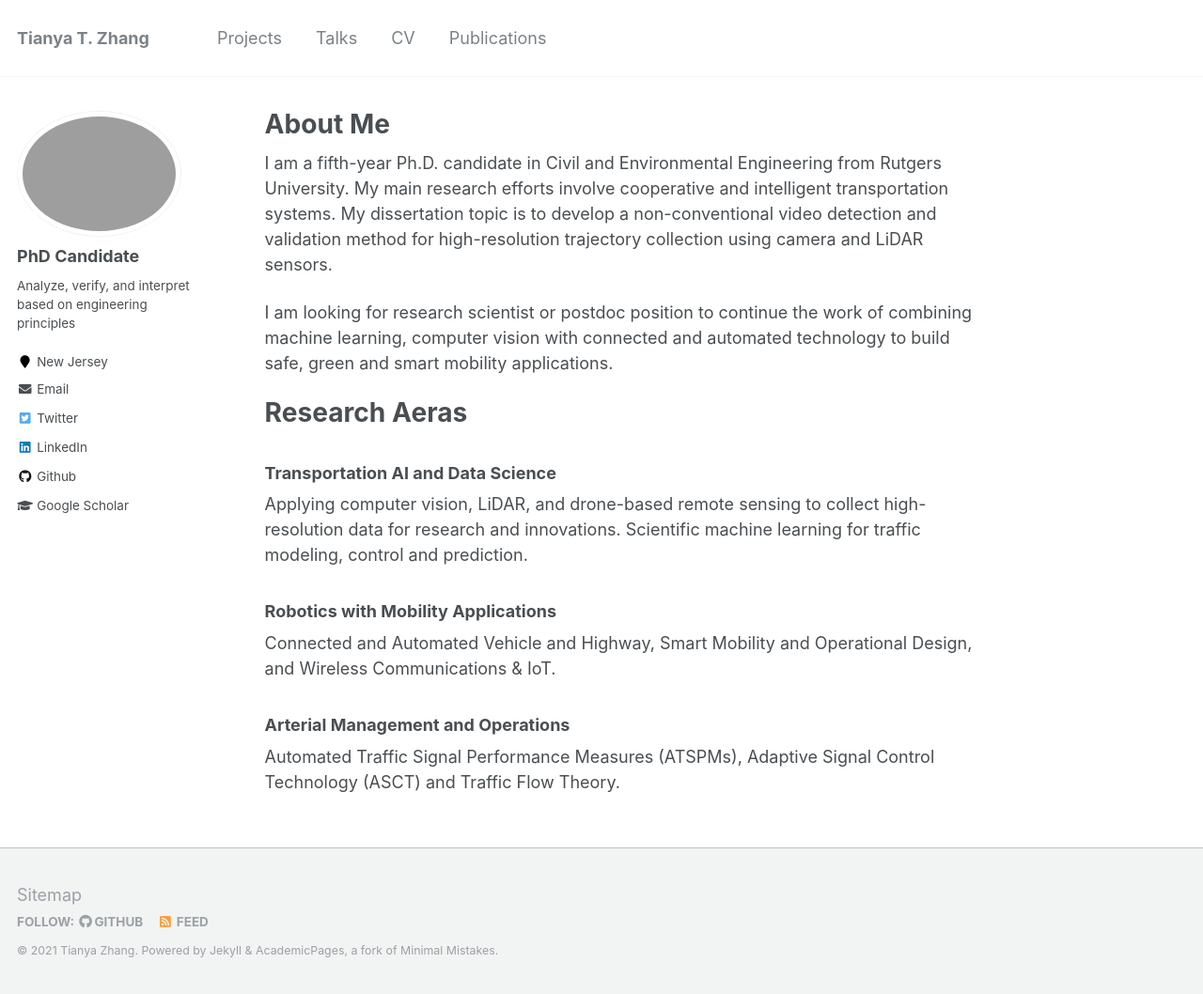
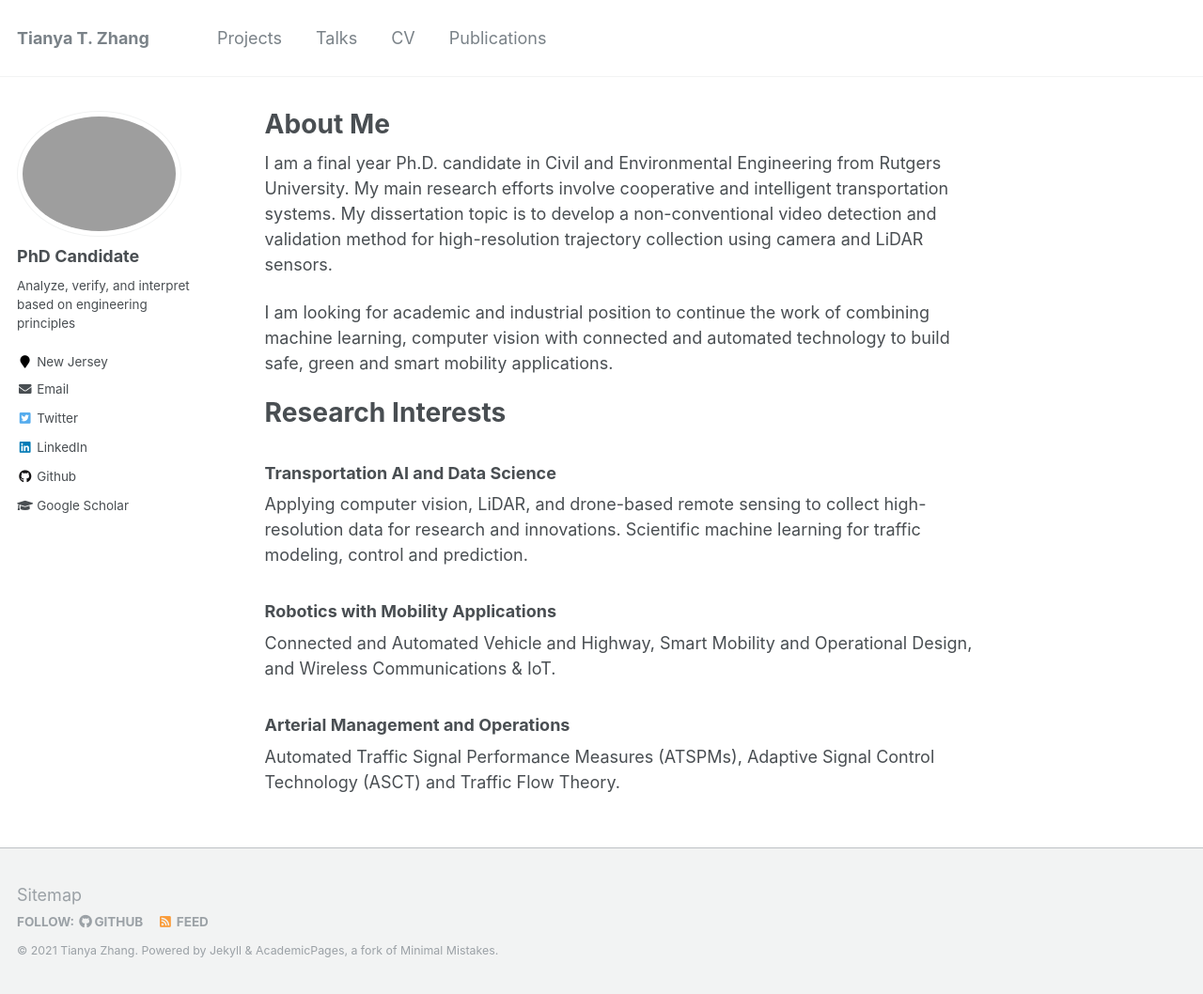
Before and after one commit to TeRyZh/Website, a Jekyll site: the page built from _pages/about.md, in a window 1280 px wide and 1058 px high. Shown: the whole window at 94% size. Built offline with Jekyll 4.4.1, drawn with Linux system fonts in a browser that asks for light colours.

Commit message:
Update about.md

```diff
--- a/_pages/about.md
+++ b/_pages/about.md
@@ -8,11 +8,11 @@ redirect_from:
   - /about.html
 ---
 
-I am a fifth-year Ph.D. candidate in Civil and Environmental Engineering from Rutgers University. My main research efforts involve cooperative and intelligent transportation systems. My dissertation topic is to develop a non-conventional video detection and validation method for high-resolution trajectory collection using camera and LiDAR sensors.
+I am a final year Ph.D. candidate in Civil and Environmental Engineering from Rutgers University. My main research efforts involve cooperative and intelligent transportation systems. My dissertation topic is to develop a non-conventional video detection and validation method for high-resolution trajectory collection using camera and LiDAR sensors.
 
-I am looking for research scientist or postdoc position to continue the work of combining machine learning, computer vision with connected and automated technology to build safe, green and smart mobility applications.
+I am looking for academic and industrial position to continue the work of combining machine learning, computer vision with connected and automated technology to build safe, green and smart mobility applications.
 
-Research Aeras
+Research Interests
 ======
 ### Transportation AI and Data Science
 Applying computer vision, LiDAR, and drone-based remote sensing to collect high-resolution data for research and innovations. Scientific machine learning for traffic modeling, control and prediction.
```
